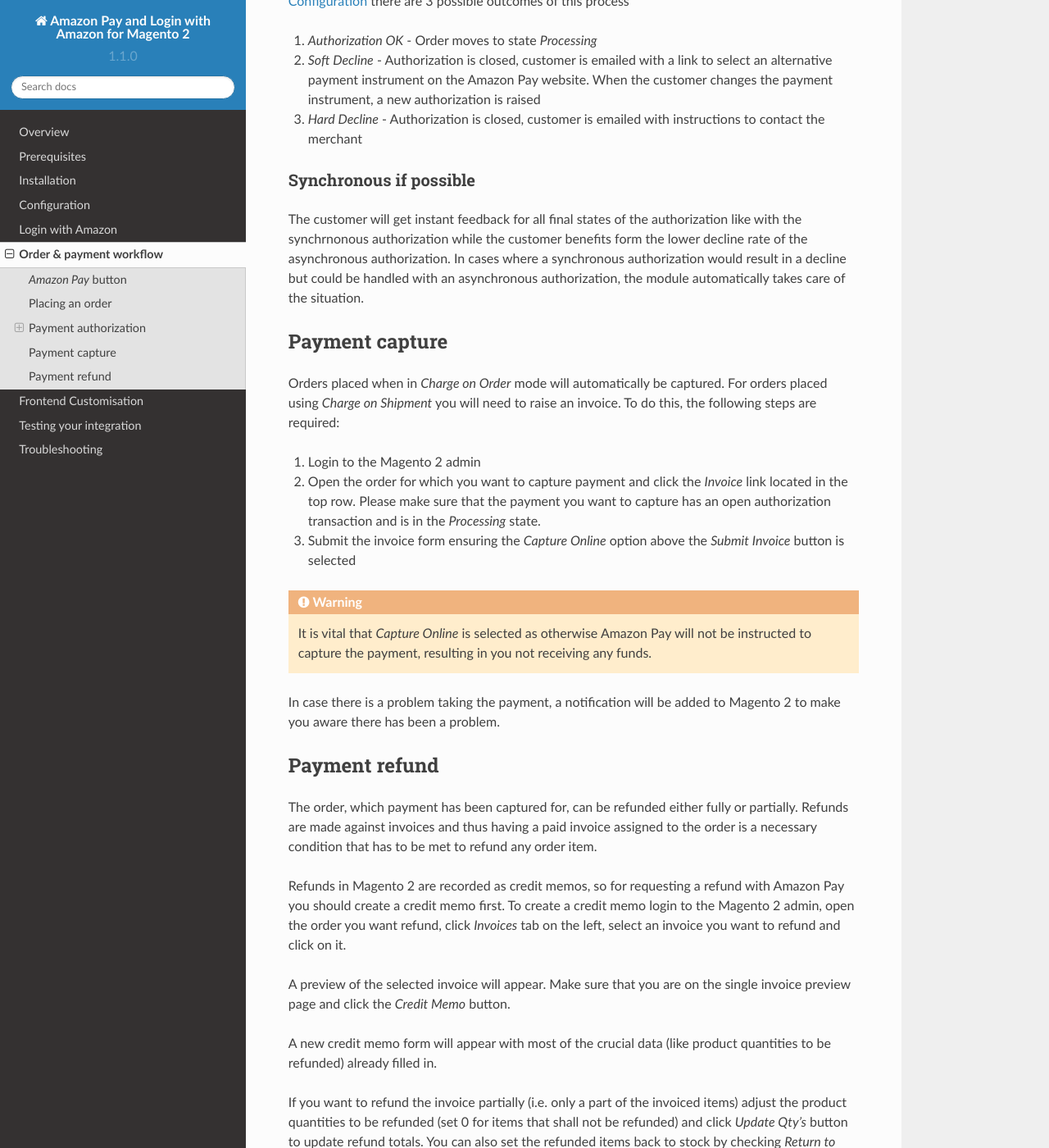
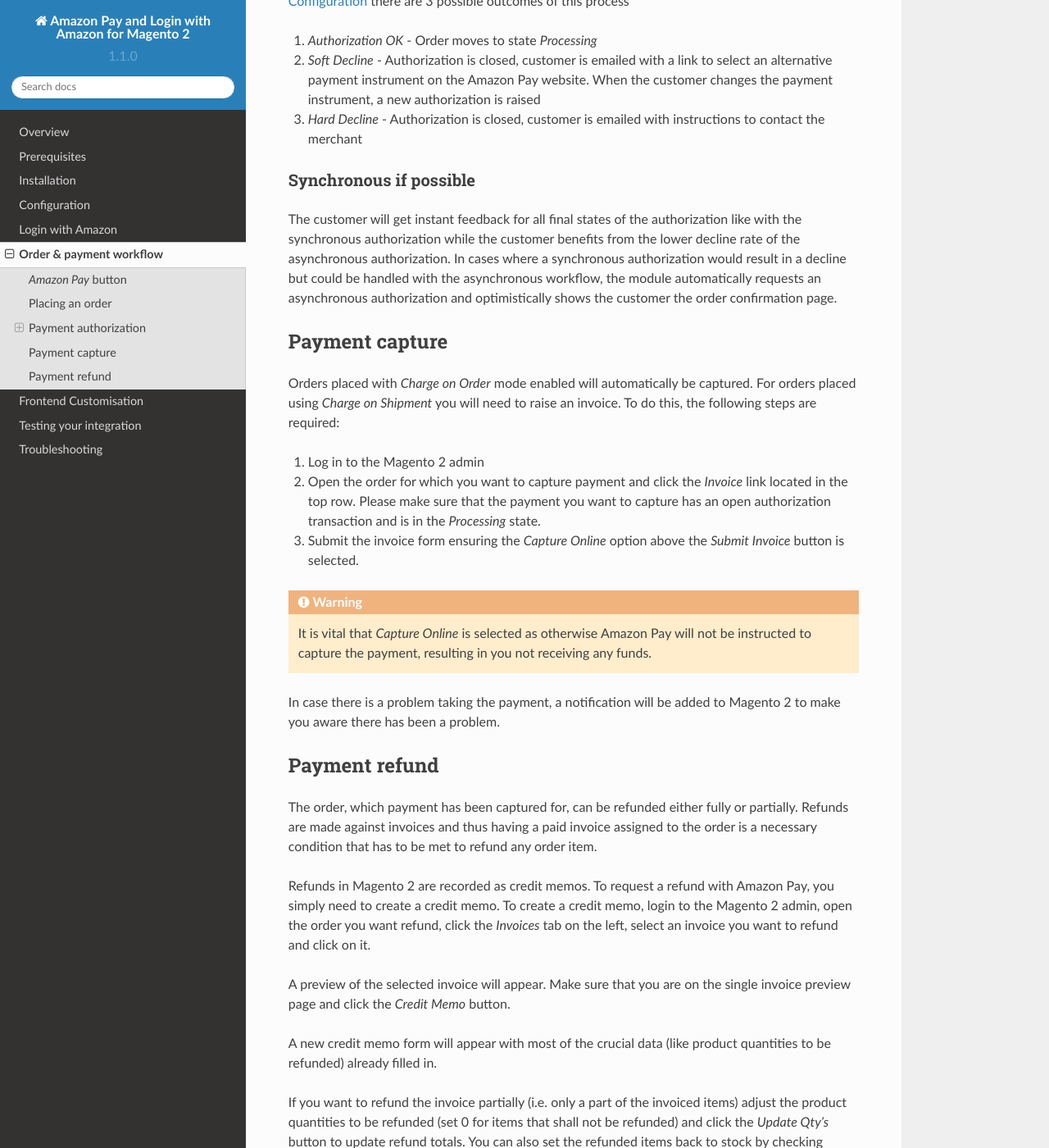
Before and after one commit to amzn/amazon-payments-magento-2-plugin, a Sphinx documentation site: the page built from docs/flow.rst, in a window 1280 px wide and 1400 px high, scrolled down 3592 px. Shown: the whole window at 82% size. Built offline with Sphinx 7.4.7 and the Read the Docs theme 2.0.0, drawn with Linux system fonts in a browser that asks for light colours; some of the changed text lies outside the part shown.

Commit message:
Update flow.rst

```diff
--- a/docs/flow.rst
+++ b/docs/flow.rst
@@ -60,16 +60,16 @@
 
 Synchronous if possible
 '''''''''''''''''''''''
-The customer will get instant feedback for all final states of the authorization like with the synchrnonous authorization while the customer benefits form the lower decline rate of the asynchronous authorization. In cases where a synchronous authorization would result in a decline but could be handled with an asynchronous authorization, the module automatically takes care of the situation.
+The customer will get instant feedback for all final states of the authorization like with the synchronous authorization while the customer benefits from the lower decline rate of the asynchronous authorization. In cases where a synchronous authorization would result in a decline but could be handled with the asynchronous workflow, the module automatically requests an asynchronous authorization and optimistically shows the customer the order confirmation page.
 
 
 Payment capture
 ---------------
-Orders placed when in `Charge on Order` mode will automatically be captured. For orders placed using `Charge on Shipment` you will need to raise an invoice. To do this, the following steps are required:
+Orders placed with `Charge on Order` mode enabled will automatically be captured. For orders placed using `Charge on Shipment` you will need to raise an invoice. To do this, the following steps are required:
 
-1. Login to the Magento 2 admin
+1. Log in to the Magento 2 admin
 2. Open the order for which you want to capture payment and click the `Invoice` link located in the top row. Please make sure that the payment you want to capture has an open authorization transaction and is in the `Processing` state.
-3. Submit the invoice form ensuring the `Capture Online` option above the `Submit Invoice` button is selected
+3. Submit the invoice form ensuring the `Capture Online` option above the `Submit Invoice` button is selected.
 
 .. warning:: It is vital that `Capture Online` is selected as otherwise Amazon Pay will not be instructed to capture the payment, resulting in you not receiving any funds.
 
@@ -80,15 +80,15 @@
 --------------
 The order, which payment has been captured for, can be refunded either fully or partially. Refunds are made against invoices and thus having a paid invoice assigned to the order is a necessary condition that has to be met to refund any order item.
 
-Refunds in Magento 2 are recorded as credit memos, so for requesting a refund with Amazon Pay you should create a credit memo first. To create a credit memo login to the Magento 2 admin, open the order you want refund, click `Invoices` tab on the left, select an invoice you want to refund and click on it.
+Refunds in Magento 2 are recorded as credit memos. To request a refund with Amazon Pay, you simply need to create a credit memo. To create a credit memo, login to the Magento 2 admin, open the order you want refund, click the `Invoices` tab on the left, select an invoice you want to refund and click on it.
 
 A preview of the selected invoice will appear. Make sure that you are on the single invoice preview page and click the `Credit Memo` button.
 
 A new credit memo form will appear with most of the crucial data (like product quantities to be refunded) already filled in.
 
-If you want to refund the invoice partially (i.e. only a part of the invoiced items) adjust the product quantities to be refunded (set 0 for items that shall not be refunded) and click `Update Qty's` button to update refund totals. You can also set the refunded items back to stock by checking `Return to Stock` checkbox.
+If you want to refund the invoice partially (i.e. only a part of the invoiced items) adjust the product quantities to be refunded (set 0 for items that shall not be refunded) and click the `Update Qty's` button to update refund totals. You can also set the refunded items back to stock by checking `Return to Stock` checkbox.
 
-Next choose if you want to refund shipping costs or apply any refund adjustments and fill in the appropriate fields. Before submitting the credit memo form, double check that you have `Refund` button available and click it. A credit memo will be created and a refund will be requested with Amazon Pay.
+Next choose if you want to refund shipping costs or apply any refund adjustments and fill in the appropriate fields. Before submitting the credit memo form, double check that you have the `Refund` button available and click it. A credit memo will be created and a refund will be requested with Amazon Pay.
 
 Refunds will always be initially accepted as the vast majority of the time there will be no issue. However, if there is a problem after the refund has been issued, a notification will be added to Magento 2 to make you aware there has been a problem refunding the customer.
 
```
